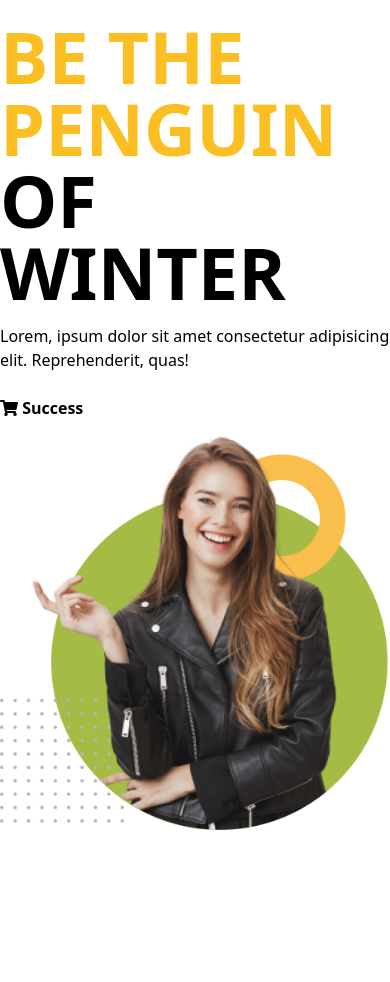
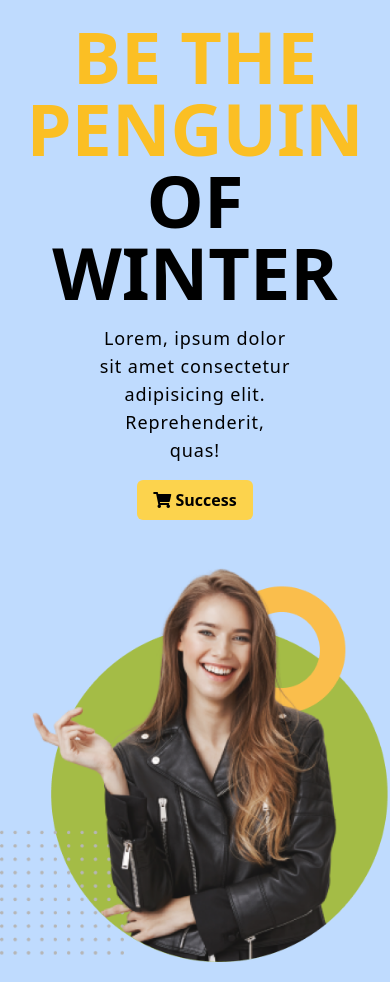
Before and after one commit to Tanbin001/Penguin-Fashion, a plain HTML site: page index.html in a window 390 px wide. Before the commit the page ends 850 px from the top, so only its background shows below. Drawn offline with nearby package versions, Linux system fonts and the light colour scheme.

Commit message:
all-device-responsive-banner

```diff
--- a/index.html
+++ b/index.html
@@ -31,18 +31,18 @@
 </head>
 
 <body>
-    <header class="lg:bg-yellow-100 md:bg-green-400">
-        <section class="container mx-auto py-5 lg:flex lg:items-center lg:justify-between md:grid md:grid-cols-1 md:gap-5">
-            <div class="ban-left space-y-4 lg:text-left md:text-center" style="margin: 0 auto;">
-                <h1 class="text-7xl font-bold uppercase lg:text-left md:mx-auto md:text-center">
+    <header class="bg-blue-200 lg:bg-yellow-100 md:bg-green-400 sm:bg-red-200">
+        <section class="container mx-auto py-5 lg:flex lg:items-center lg:justify-between md:items-center sm:items-center">
+            <div class="ban-left text-center space-y-4 lg:text-left md:text-center sm:text-center">
+                <h1 class="text-7xl mx-auto font-bold uppercase lg:text-left md:mx-auto md:text-center sm:mx-auto sm:text-center">
                     <span class="text-yellow-400">Be the Penguin</span>
                     <br>
                     <span class="text-grey-800">of winter</span>
                 </h1>
-                <p class="lg:w-2/3 lg:text-black md:w-full md:text-lg md:text-white">Lorem, ipsum dolor sit amet consectetur adipisicing elit. Reprehenderit, quas!</p>
-                <button type="button" class="space-y-1 lg:px-2 md:px-4 py-2 md:tracking-widest mt-10 lg:text-white md:text-yellow-200 font-bold lg:bg-green-400 md:bg-red-400 rounded-md transform hover:scale-130"><i class="fas fa-shopping-cart"></i> Success</button>
+                <p class="w-2/4 mx-auto text-lg tracking-wider lg:text-left lg:mx-0 lg:w-2/3 lg:text-black md:w-full md:text-lg md:text-white  sm:mx-auto sm:text-center sm:text-center">Lorem, ipsum dolor sit amet consectetur adipisicing elit. Reprehenderit, quas!</p>
+                <button type="button" class="space-y-1 bg-yellow-300 px-4 lg:px-2 py-2 md:tracking-widest mt-10 lg:text-white md:text-yellow-200 font-bold lg:bg-green-400 md:bg-red-400 rounded-md sm:bg-red-400"><i class="fas fa-shopping-cart"></i> Success</button>
             </div>
-            <div class="ban-right md:mx-auto">
+            <div class="ban-right mt-10 flex justify-center">
                 <img src="images/model.png" alt="Model Girl">
             </div>
         </section>
```
